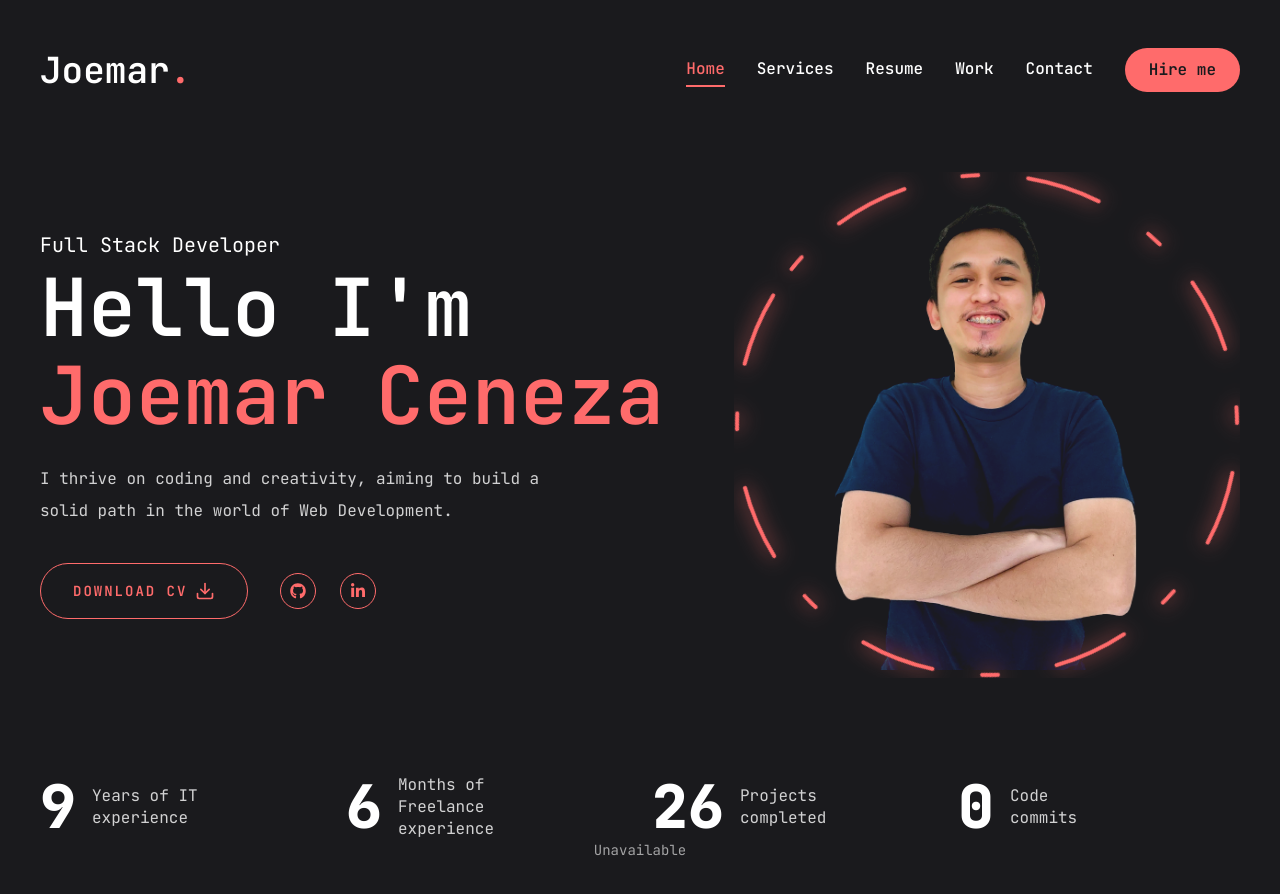
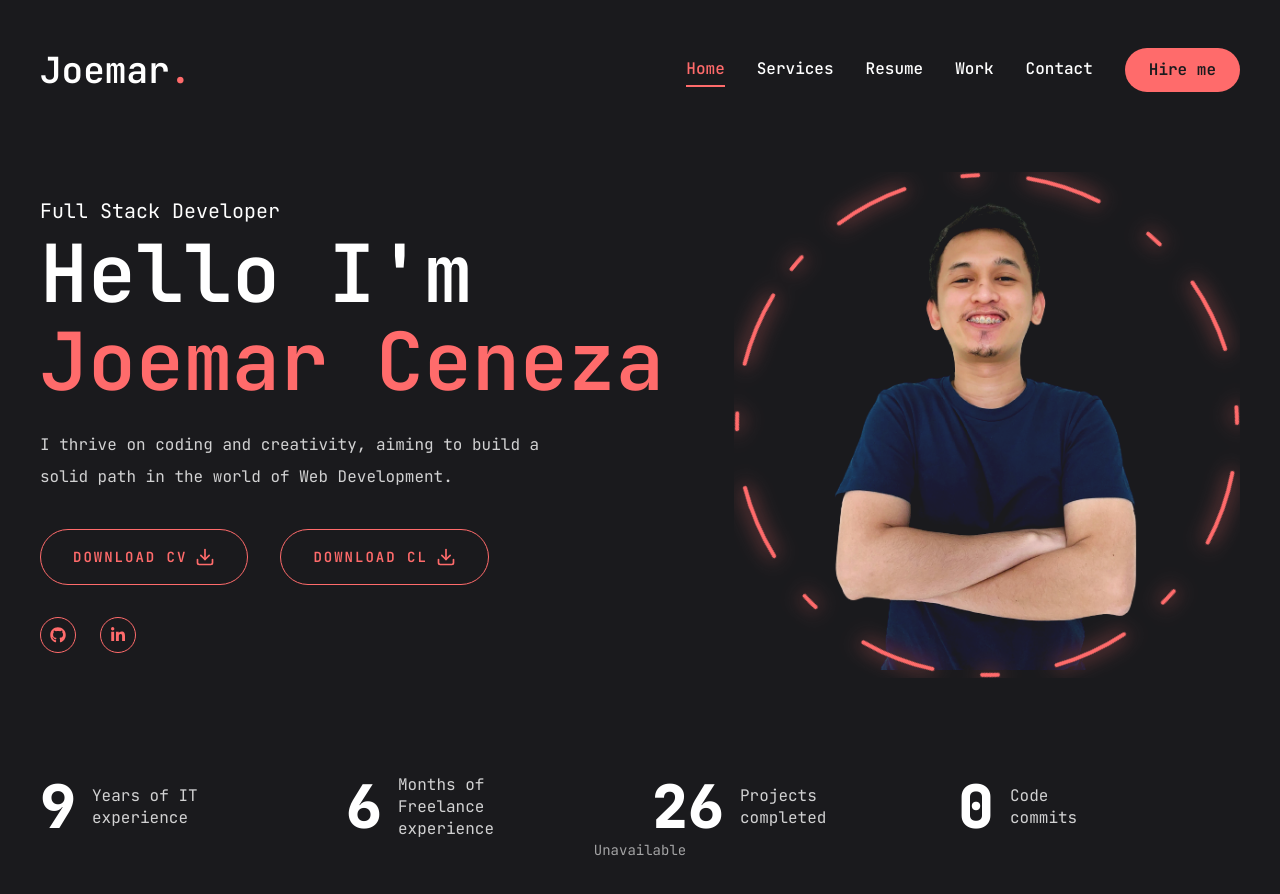
Before and after one commit to joemar-ceneza/portfolio-v4, a Next.js app: page / in a window 1280 px wide. Shown: the top 894 px of the page. Built offline with nearby package versions, Linux system fonts and the light colour scheme; no server answers.

Commit message:
feat: adding download button for cover letter pdf

```diff
--- a/src/app/page.tsx
+++ b/src/app/page.tsx
@@ -20,17 +20,23 @@ export default function Home() {
             </p>
             <div className="flex flex-col xl:flex-row items-center gap-8">
               <a href="/assets/JC Resume 2025.pdf" download>
-                <Button variant="outline" size="lg" className="uppercase flex items-center gap-2">
+                <Button variant="outline" size="lg" className="uppercase flex items-center gap-2 cursor-pointer">
                   <span>Download CV</span>
                   <FiDownload className="text-xl" />
                 </Button>
               </a>
-              <div className="mb-8 xl:mb-0">
-                <Social
-                  containerStyles="flex gap-6"
-                  iconStyles="w-9 h-9 border border-accent rounded-full flex justify-center items-center text-accent text-base hover:bg-accent hover:text-primary hover:transition-all duration-500"
-                />
-              </div>
+              <a href="/assets/cover-letter.pdf" download>
+                <Button variant="outline" size="lg" className="uppercase flex items-center gap-2 cursor-pointer">
+                  <span>Download CL</span>
+                  <FiDownload className="text-xl" />
+                </Button>
+              </a>
+            </div>
+            <div className="my-8 xl:mb-0">
+              <Social
+                containerStyles="flex gap-6"
+                iconStyles="w-9 h-9 border border-accent rounded-full flex justify-center items-center text-accent text-base hover:bg-accent hover:text-primary hover:transition-all duration-500"
+              />
             </div>
           </div>
           <div className="order-1 xl:order-none mb-8 xl:mb-0">
```
Also changed, not shown: 1 other file (tests, documents, lock files or other folders).
